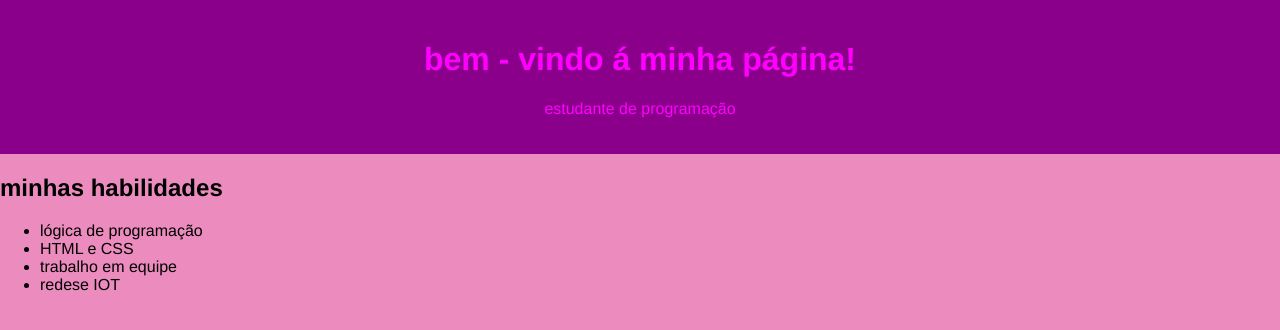
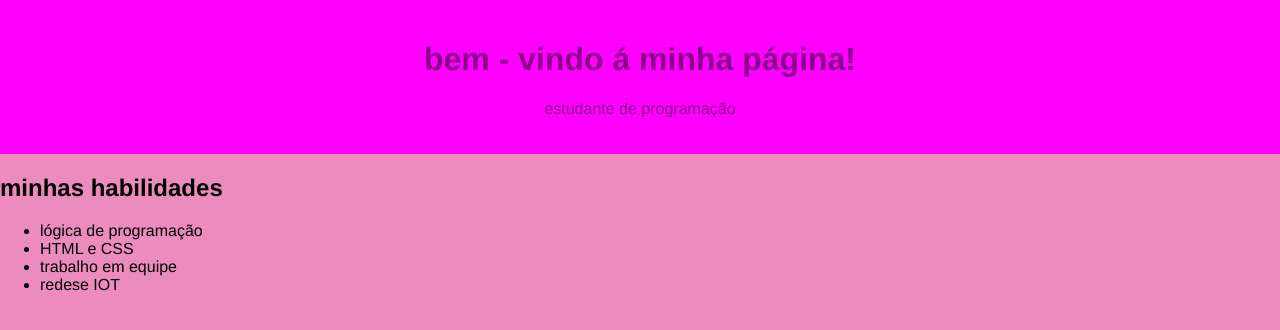
Before and after one commit to anabeatriz3414/site, a plain HTML site: page index.html in a window 1280 px wide. Drawn offline with Linux system fonts and the light colour scheme.

Commit message:
Add files via upload

```diff
--- a/index.html
+++ b/index.html
@@ -10,8 +10,8 @@ body{
     padding: 0;
 }
     header{
-        background-color: darkmagenta;
-        color: fuchsia;
+        background-color: fuchsia;
+        color: darkmagenta;
         padding: 20px;
         text-align: center;
     }
```
